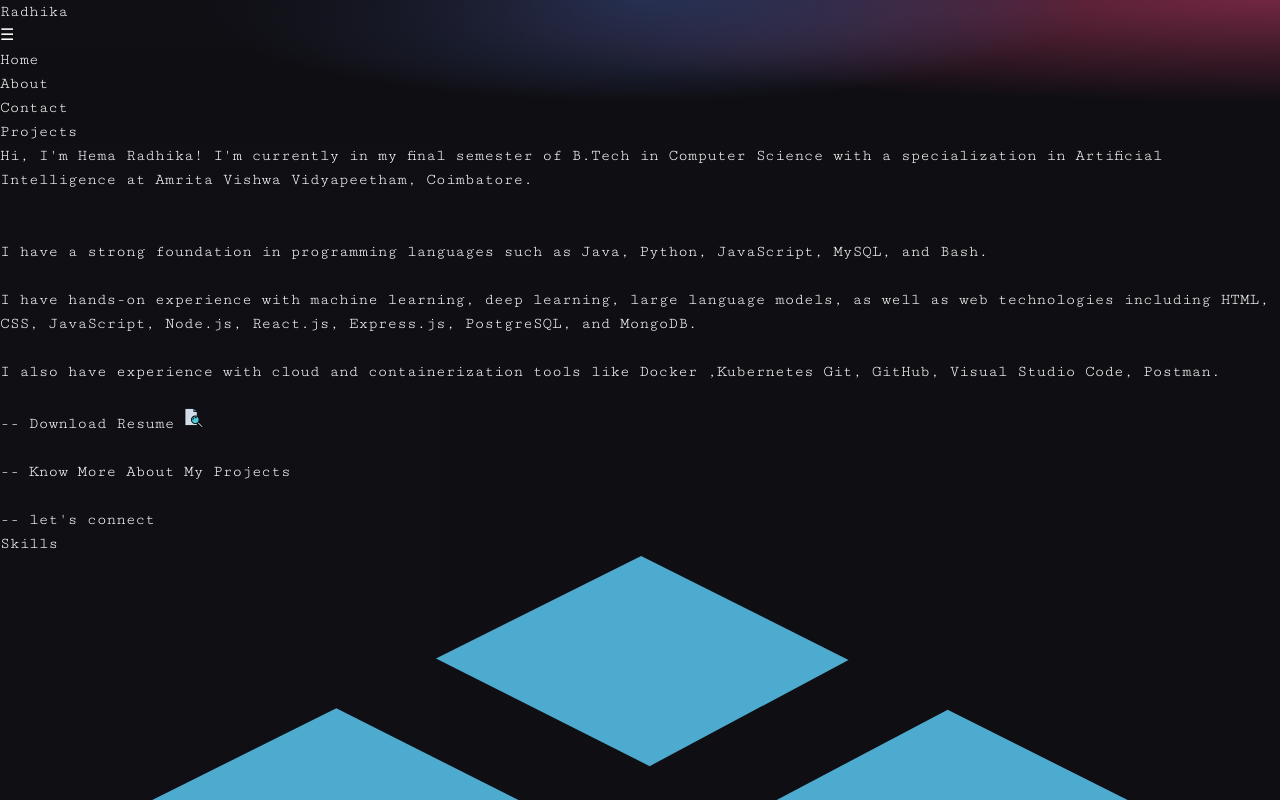
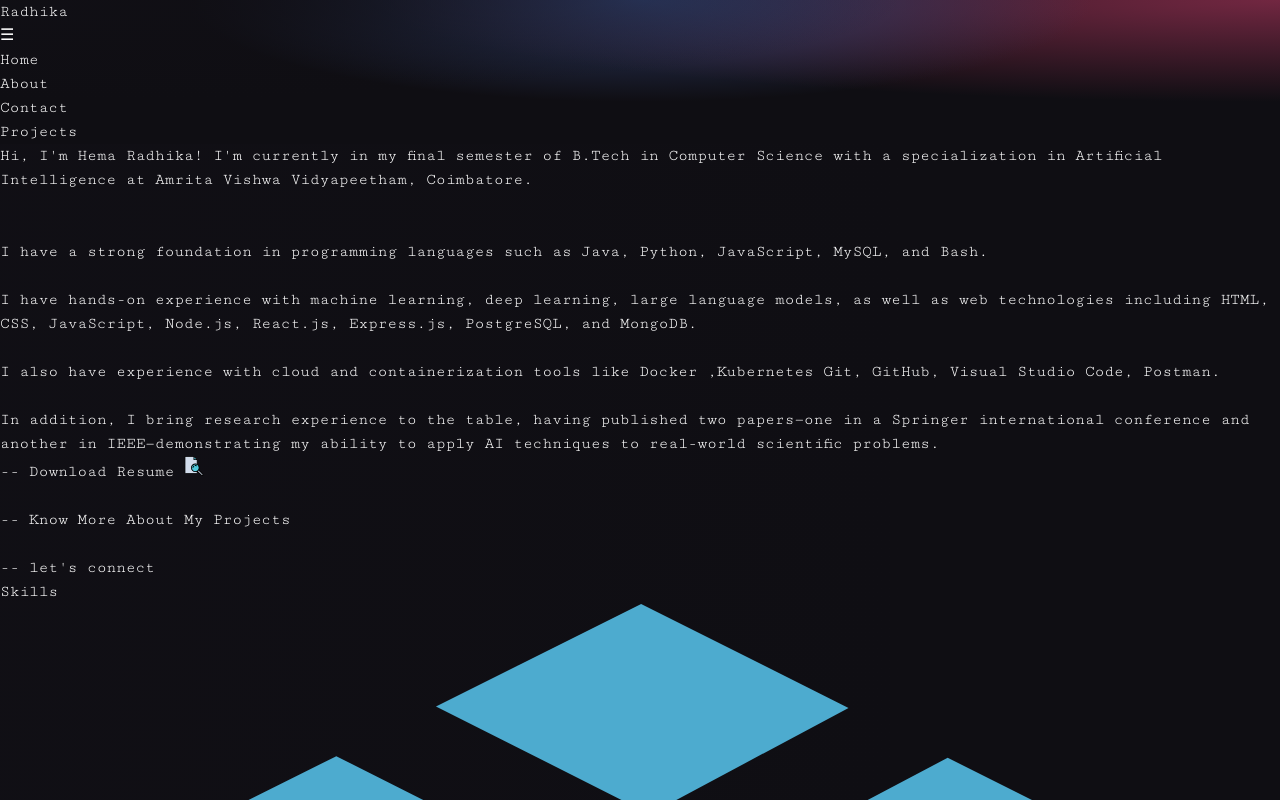
Before and after one commit to hemaradhika-reddy/My-Portfolio, a React (Vite) app: page /about in a window 1280 px wide. Shown: the top 800 px of the page. Built offline with nearby package versions, Linux system fonts and the light colour scheme.

Commit message:
fourth  commit

```diff
--- a/src/components/About.jsx
+++ b/src/components/About.jsx
@@ -44,6 +44,10 @@ export const About = () => {
             Code, Postman.
           </p>
           <br />
+          <p>
+          In addition, I bring research experience to the table, having published two papers—one in a Springer international conference and another in IEEE—demonstrating my ability to apply AI techniques to real-world scientific problems.
+          </p>
+
           <button>
             <a
               href="/files/Hemaradhika.pdf"
```
